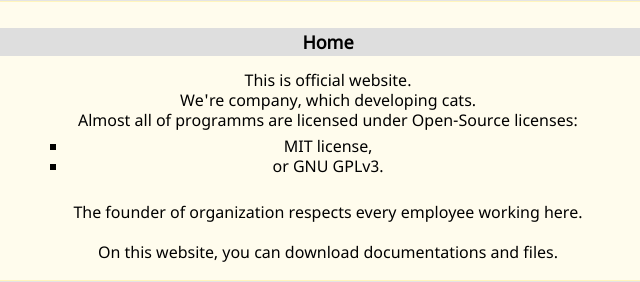
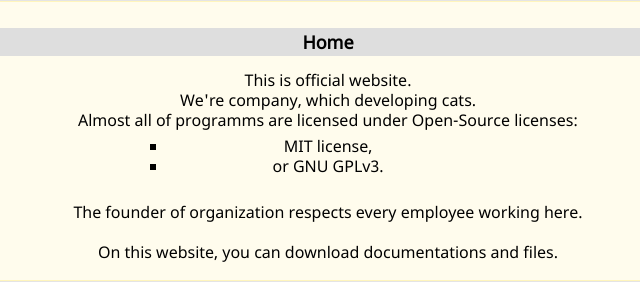
Before and after one commit to catdc/catdc.github.io, a plain HTML site: page index.html in a window 1280 px wide. Shown: the part 205-487 px from the top of the page, 312-952 px from the left. Drawn offline with Linux system fonts and the light colour scheme.

Commit message:
Update style.css

```diff
--- a/style.css
+++ b/style.css
@@ -123,9 +123,12 @@ div.footer-link {
 }
 ul {
   min-width: 200px;
-  max-width: 520px;
+  max-width: 320px;
   margin: 4px auto;
   padding: 2px;
+  text-align: center;
+  vertical-align: middle;
+  list-style-type: square;
 }
 li {
   list-style-type: square;
```
